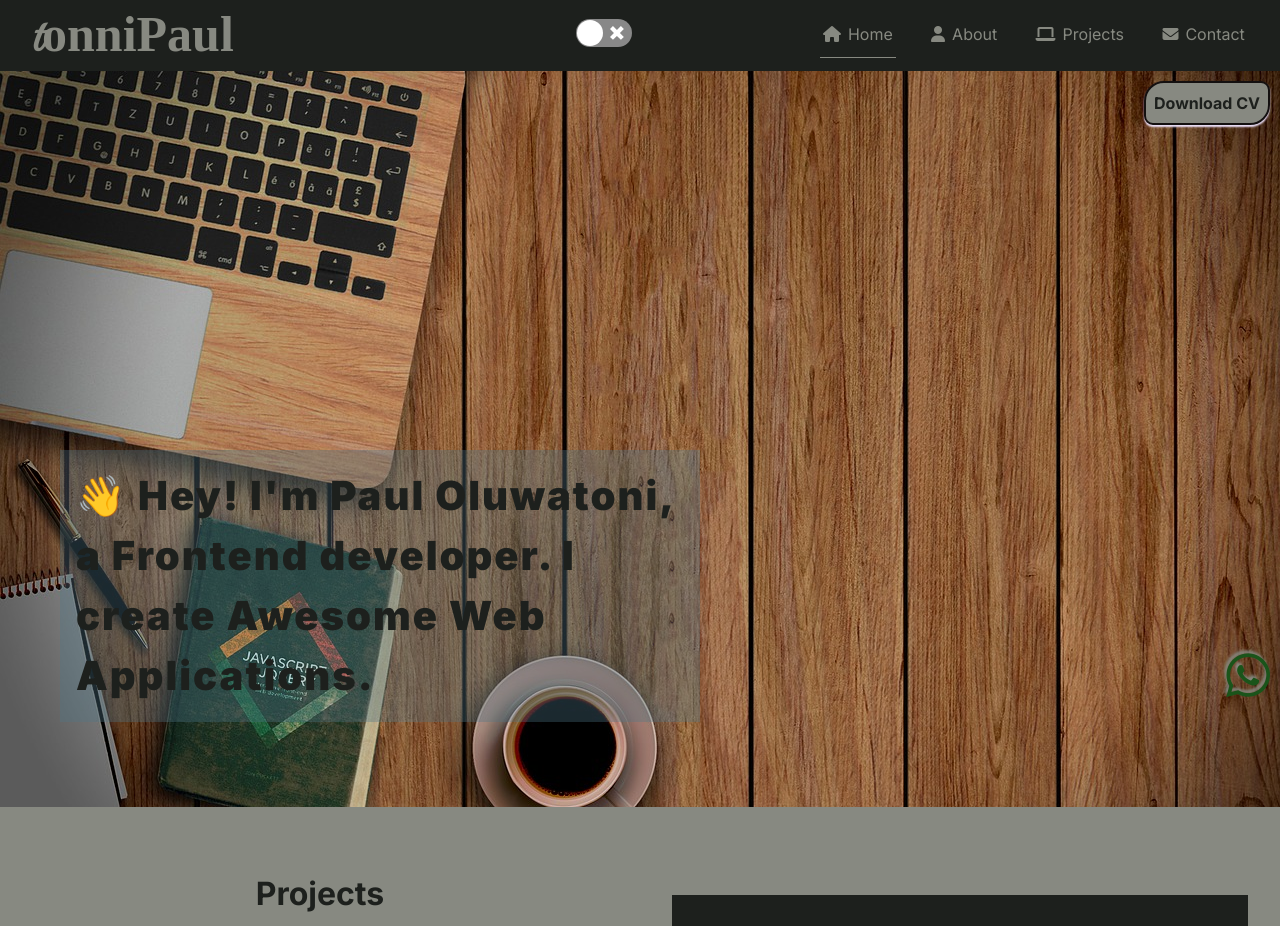
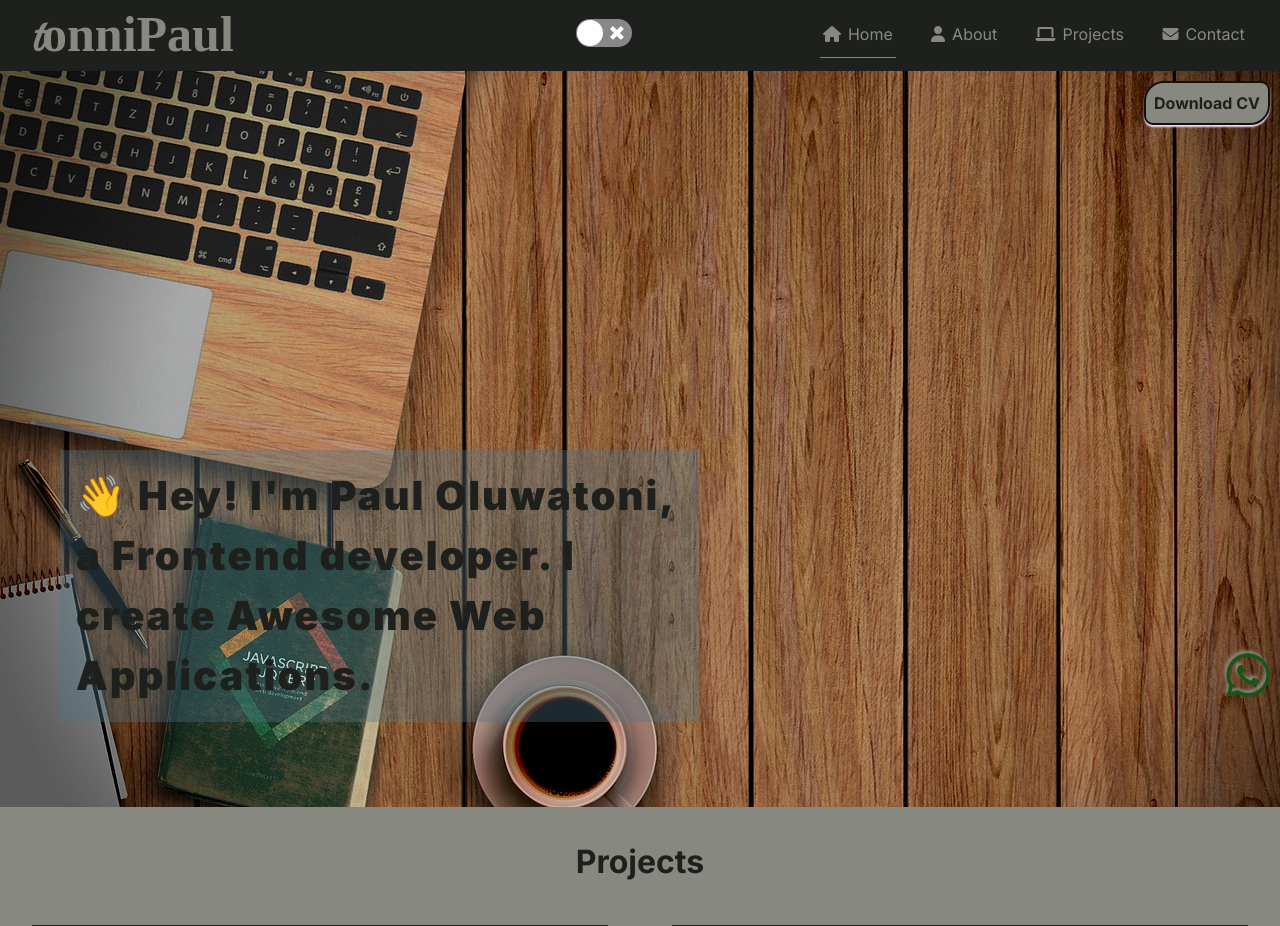
Before and after one commit to TonniPaul/contact, a React (Create React App) app: page / in a window 1280 px wide. Shown: the top 926 px of the page. Built offline with nearby package versions, Linux system fonts and the light colour scheme; a web font is replaced by a local one.

Commit message:
Added content to the project page

```diff
--- a/src/pages/HomePage.js
+++ b/src/pages/HomePage.js
@@ -20,8 +20,8 @@ export default function HomePage() {
     <div>
            <div className="App">
           <Hero/>
+            <h1 className="project--header">Projects</h1>
           <div className="toolabout gap">
-            <h1 className="project--header">Projects</h1>
             {projectsInputs}
             <Link to='/projects'><p className="project--link viewmore">VIEW MORE</p></Link>
           </div>
```
